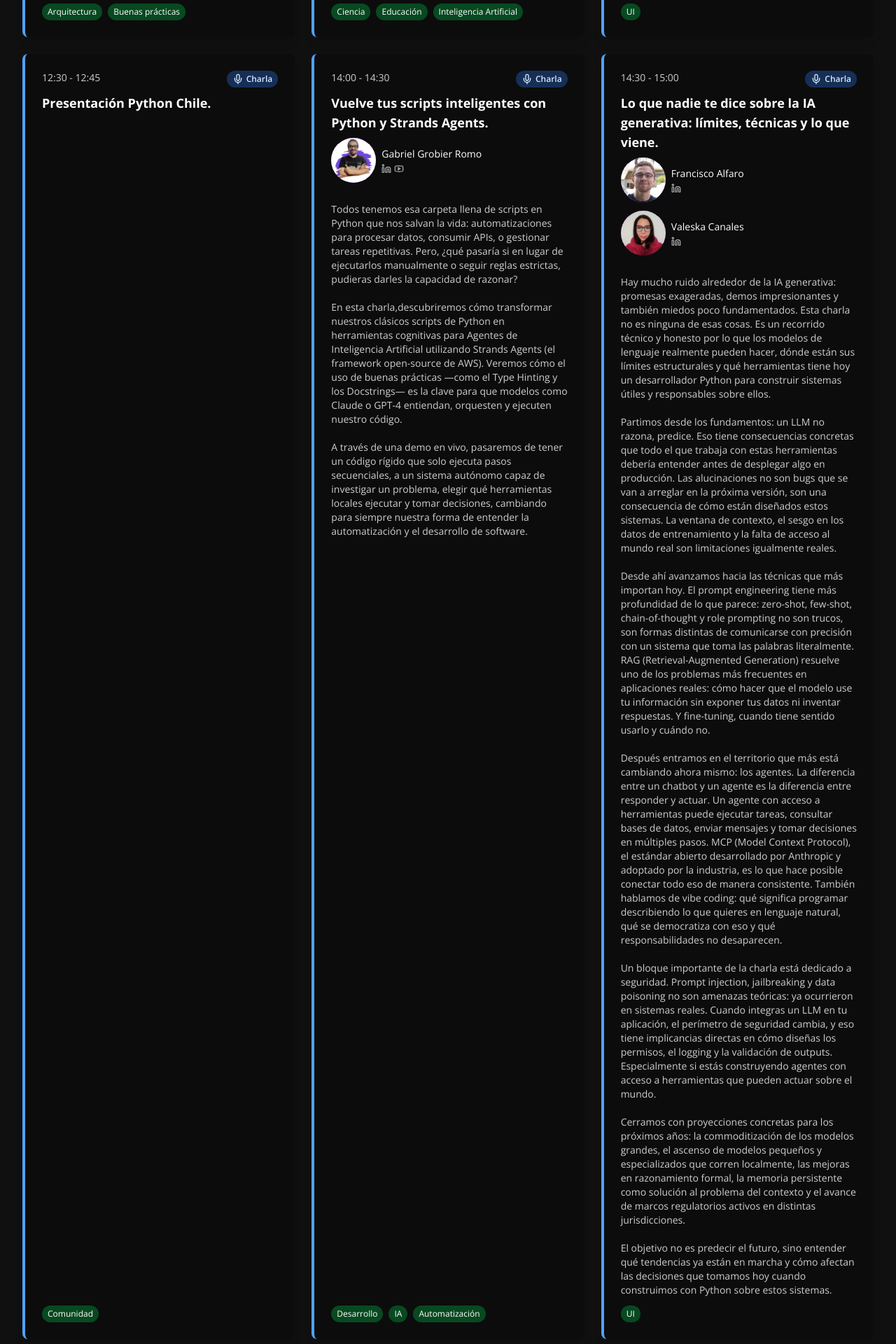
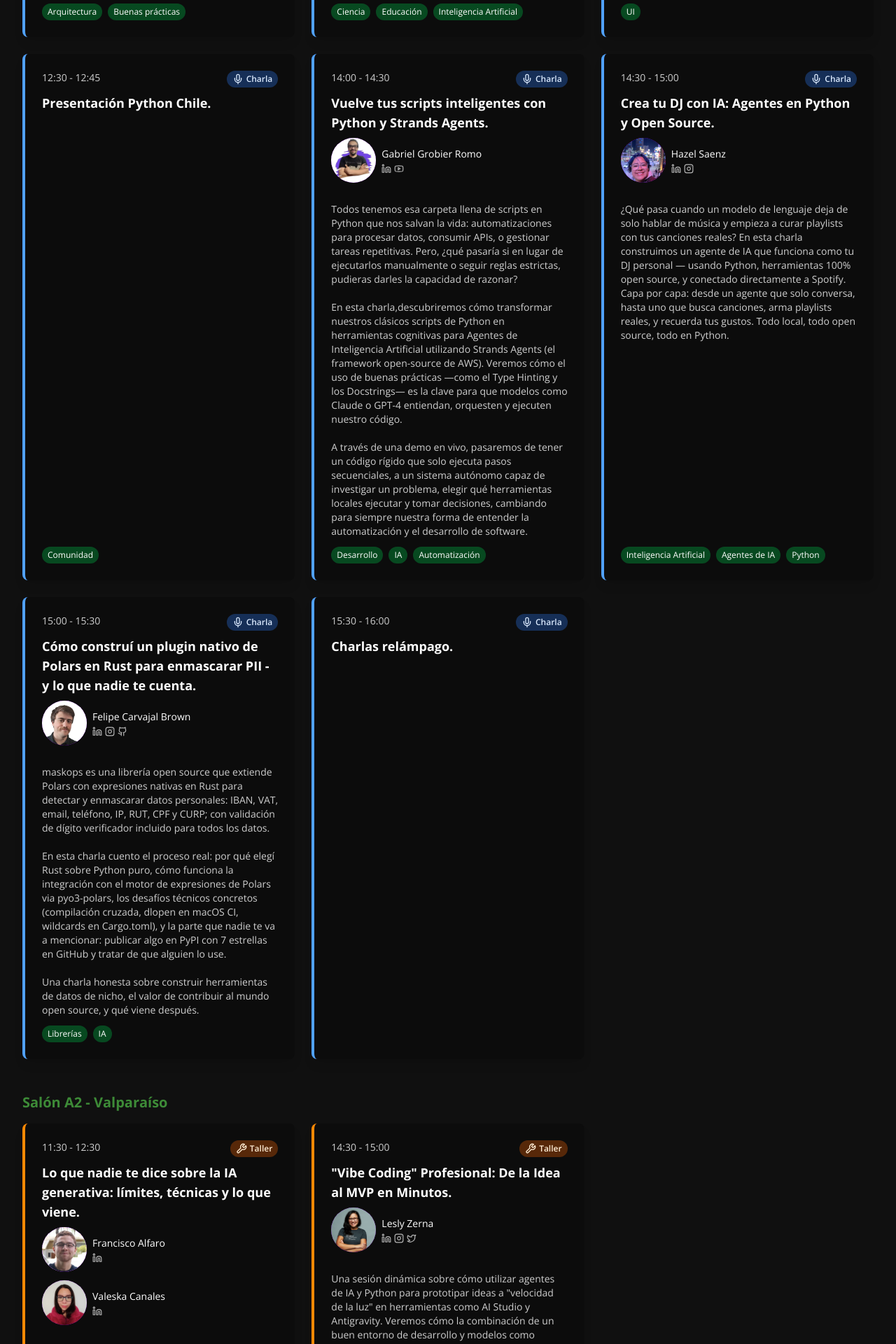
Before and after one commit to python-chile/pydaydotcl, a Next.js app: page /talks in a window 1280 px wide. Shown: the part 1200-3120 px from the top of the page at 70% size. Built offline with nearby package versions, Linux system fonts and the light colour scheme.

Commit message:
Fix schedules

```diff
--- a/src/data/talks.js
+++ b/src/data/talks.js
@@ -69,7 +69,7 @@ const allTalks = [
     type: "break",
     title: "Cofee Break",
     time: "11:00 - 11:30",
-    room: "",
+    room: "Salón A1",
     speaker: null,
   },
   {
@@ -140,7 +140,7 @@ const allTalks = [
     type: "break",
     title: "Almuerzo",
     time: "12:45 - 14:00",
-    room: null,
+    room: "Salón A1",
     speaker: null,
   },
   {
@@ -183,6 +183,83 @@ const allTalks = [
     id: 9,
     city: "valparaiso",
     type: "charla",
+    title: "Crea tu DJ con IA: Agentes en Python y Open Source.",
+    description: `¿Qué pasa cuando un modelo de lenguaje deja de solo hablar de música
+    y empieza a curar playlists con tus canciones reales?
+    En esta charla construimos un agente de IA que funciona como tu DJ personal — usando Python,
+    herramientas 100% open source, y conectado directamente a Spotify. Capa por capa: desde un agente que solo conversa, hasta uno que busca canciones, arma playlists reales, y recuerda tus gustos. Todo local, todo open source, todo en Python.`,
+    time: "14:30 - 15:00",
+    room: "Salón A1",
+    speakers: [{
+      name: "Hazel Saenz",
+      image: "/images/speakers/hazel-saenz.webp",
+      socials: {
+          linkedin: "https://www.linkedin.com/in/hazelsaenz/",
+          instagram: "https://www.instagram.com/hazelsaenz.tech/"
+        }
+    }],
+    category: "IA",
+    level: "Principiante",
+    tags: ["Inteligencia Artificial", "Agentes de IA", "Python"],
+  },
+  {
+    id: 10,
+    city: "valparaiso",
+    type: "charla",
+    title: "Cómo construí un plugin nativo de Polars en Rust para enmascarar PII - y lo que nadie te cuenta.",
+    description: `maskops es una librería open source que extiende Polars
+    con expresiones nativas en Rust para detectar
+    y enmascarar datos personales: IBAN, VAT, email, teléfono, IP, RUT, CPF y CURP;
+    con validación de dígito verificador incluido para todos los datos.<br/><br/>
+    En esta charla cuento el proceso real:
+    por qué elegí Rust sobre Python puro,
+    cómo funciona la integración con el motor de expresiones de Polars via pyo3-polars,
+    los desafíos técnicos concretos (compilación cruzada, dlopen en macOS CI, wildcards en Cargo.toml),
+    y la parte que nadie te va a mencionar:
+    publicar algo en PyPI con 7 estrellas en GitHub y tratar de que alguien lo use.<br/><br/>
+    Una charla honesta sobre construir herramientas de datos de nicho,
+    el valor de contribuir al mundo open source, y qué viene después.`,
+    time: "15:00 - 15:30",
+    room: "Salón A1",
+    speakers: [{
+      name: "Felipe Carvajal Brown",
+      image: "/images/speakers/felipe-carvajal-brown.webp",
+      socials: {
+          linkedin: "https://www.linkedin.com/in/fcarvajalbrown/",
+          github: "https://github.com/fcarvajalbrown",
+          instagram: "https://www.instagram.com/fcarvajalbrown/"
+        }
+    }],
+    category: "IA",
+    level: "Principiante",
+    tags: ["Librerías", "IA"],
+  },
+  {
+    id: 11,
+    city: "valparaiso",
+    type: "charla",
+    title: "Charlas relámpago.",
+    description: ``,
+    time: "15:30 - 16:00",
+    room: "Salón A1",
+    speakers: [],
+    category: "",
+    level: "",
+    tags: [],
+  },
+  {
+    id: 12,
+    city: "valparaiso",
+    type: "cierre",
+    title: "Cierre",
+    time: "16:00 - 16:15",
+    room: "Salón A1",
+    speaker: null,
+  },
+  {
+    id: 13,
+    city: "valparaiso",
+    type: "taller",
     title: "Lo que nadie te dice sobre la IA generativa: límites, técnicas y lo que viene.",
     description: `Hay mucho ruido alrededor de la IA generativa:
     promesas exageradas, demos impresionantes y también miedos poco fundamentados.
@@ -237,8 +314,8 @@ const allTalks = [
     El objetivo no es predecir el futuro,
     sino entender qué tendencias ya están en marcha
     y cómo afectan las decisiones que tomamos hoy cuando construimos con Python sobre estos sistemas.`,
-    time: "14:30 - 15:00",
-    room: "Salón A1",
+    time: "11:30 - 12:30",
+    room: "Salón A2",
     speakers: [{
       name: "Francisco Alfaro",
       image: "/images/speakers/francisco-alfaro.webp",
@@ -253,63 +330,9 @@ const allTalks = [
           linkedin: "https://www.linkedin.com/in/vcanalesp/",
         }
     }],
-    category: "UI",
-    level: "Avanzado",
-    tags: ["UI"],
-  },
-  {
-    id: 10,
-    city: "valparaiso",
-    type: "charla",
-    title: "Cómo construí un plugin nativo de Polars en Rust para enmascarar PII - y lo que nadie te cuenta.",
-    description: `maskops es una librería open source que extiende Polars
-    con expresiones nativas en Rust para detectar
-    y enmascarar datos personales: IBAN, VAT, email, teléfono, IP, RUT, CPF y CURP;
-    con validación de dígito verificador incluido para todos los datos.<br/><br/>
-    En esta charla cuento el proceso real:
-    por qué elegí Rust sobre Python puro,
-    cómo funciona la integración con el motor de expresiones de Polars via pyo3-polars,
-    los desafíos técnicos concretos (compilación cruzada, dlopen en macOS CI, wildcards en Cargo.toml),
-    y la parte que nadie te va a mencionar:
-    publicar algo en PyPI con 7 estrellas en GitHub y tratar de que alguien lo use.<br/><br/>
-    Una charla honesta sobre construir herramientas de datos de nicho,
-    el valor de contribuir al mundo open source, y qué viene después.`,
-    time: "15:00 - 15:30",
-    room: "Salón A1",
-    speakers: [{
-      name: "Felipe Carvajal Brown",
-      image: "/images/speakers/felipe-carvajal-brown.webp",
-      socials: {
-          linkedin: "https://www.linkedin.com/in/fcarvajalbrown/",
-          github: "https://github.com/fcarvajalbrown",
-          instagram: "https://www.instagram.com/fcarvajalbrown/"
-        }
-    }],
     category: "IA",
-    level: "Principiante",
-    tags: ["Librerías", "IA"],
-  },
-  {
-    id: 11,
-    city: "valparaiso",
-    type: "charla",
-    title: "Charlas relámpago.",
-    description: ``,
-    time: "15:30 - 16:00",
-    room: "Salón A1",
-    speakers: [],
-    category: "",
-    level: "",
-    tags: [],
-  },
-  {
-    id: 12,
-    city: "valparaiso",
-    type: "cierre",
-    title: "Cierre",
-    time: "16:00 - 16:15",
-    room: null,
-    speaker: null,
+    level: "Intermedio",
+    tags: ["IA", "Machine Learning"],
   },
   {
     id: 14,
@@ -322,7 +345,7 @@ const allTalks = [
     y modelos como Gemini pueden generar código funcional,
     tests y documentación casi instantáneamente,
     permitiendo que el foco vuelva a ser la resolución del problema y no la sintaxis.`,
-    time: "11:30 - 12:30",
+    time: "14:30 - 15:00",
     room: "Salón A2",
     speakers: [{
       name: "Lesly Zerna",
@@ -338,36 +361,13 @@ const allTalks = [
     tags: ["Software"],
   },
   {
-    id: 15,
-    city: "valparaiso",
-    type: "taller",
-    title: "Crea tu DJ con IA: Agentes en Python y Open Source.",
-    description: `¿Qué pasa cuando un modelo de lenguaje deja de solo hablar de música
-    y empieza a curar playlists con tus canciones reales?
-    En esta charla construimos un agente de IA que funciona como tu DJ personal — usando Python,
-    herramientas 100% open source, y conectado directamente a Spotify. Capa por capa: desde un agente que solo conversa, hasta uno que busca canciones, arma playlists reales, y recuerda tus gustos. Todo local, todo open source, todo en Python.`,
-    time: "14:00 - 15:00",
-    room: "Salón A2",
-    speakers: [{
-      name: "Hazel Saenz",
-      image: "/images/speakers/hazel-saenz.webp",
-      socials: {
-          linkedin: "https://www.linkedin.com/in/hazelsaenz/",
-          instagram: "https://www.instagram.com/hazelsaenz.tech/"
-        }
-    }],
-    category: "IA",
-    level: "Principiante",
-    tags: ["Inteligencia Artificial", "Agentes de IA", "Python"],
-  },
-  {
     id: 16,
     city: "santiago",
     type: "recepcion",
     title: "Bienvenida",
     description: "Inicio de actividades y acreditación de participantes",
     time: "10:15 - 10:30",
-    room: "Salón A1",
+    room: "Auditorio",
     speaker: null,
   },
   {
@@ -447,7 +447,7 @@ const allTalks = [
     title: "Coffee Break",
     description: "",
     time: "11:30 - 12:00",
-    room: null,
+    room: "Auditorio",
     speaker: null,
   },
   {
@@ -496,7 +496,7 @@ const allTalks = [
     title: "Almuerzo",
     description: "",
     time: "12:45 - 14:00",
-    room: null,
+    room: "Auditorio",
     speaker: null,
   },
   {
@@ -520,24 +520,24 @@ const allTalks = [
     id: 24,
     city: "santiago",
     type: "charla",
-    title: "Python y LLMs Open‑Source para Educación Inclusiva: de la Arquitectura a un Demo en Vivo.",
-    description: `En esta sesión mostraremos cómo usamos Python para construir EvaluaAI,
-    una plataforma de IA especializada que automatiza hasta un 80% de la documentación
-    en Programas de Integración Escolar (PIE),
-    respetando la normativa chilena (Decretos 170 y 83).
-    Explicaremos por qué un RAG genérico no es suficiente en educación regulada
-    y cómo orquestamos LLMs livianos open‑source (Llama, DeepSeek) con Ollama,
-    bases de datos NoSQL e integraciones vía API.`,
+    title: "Crea tu DJ con IA: Agentes en Python y Open Source.",
+    description: `¿Qué pasa cuando un modelo de lenguaje deja de solo hablar de música
+    y empieza a curar playlists con tus canciones reales?
+    En esta charla construimos un agente de IA que funciona como tu DJ personal — usando Python,
+    herramientas 100% open source, y conectado directamente a Spotify. Capa por capa: desde un agente que solo conversa, hasta uno que busca canciones, arma playlists reales, y recuerda tus gustos. Todo local, todo open source, todo en Python.`,
     time: "14:30 - 15:00",
     room: "Auditorio",
     speakers: [{
-      name: "Alexander Moore",
-      image: "/images/speakers/alexander-moore.webp",
-      socials: {}
+      name: "Hazel Saenz",
+      image: "/images/speakers/hazel-saenz.webp",
+      socials: {
+          linkedin: "https://www.linkedin.com/in/hazelsaenz/",
+          instagram: "https://www.instagram.com/hazelsaenz.tech/"
+        }
     }],
-    category: "DevOps",
-    level: "Intermedio",
-    tags: ["DevOps"],
+    category: "IA",
+    level: "Principiante",
+    tags: ["Inteligencia Artificial", "Agentes de IA", "Python"],
   },
   {
     id: 25,
@@ -590,7 +590,7 @@ const allTalks = [
     title: "Cierre",
     description: "",
     time: "16:00 - 16:15",
-    room: null,
+    room: "Auditorio",
     speaker: null,
   },
   {
```
